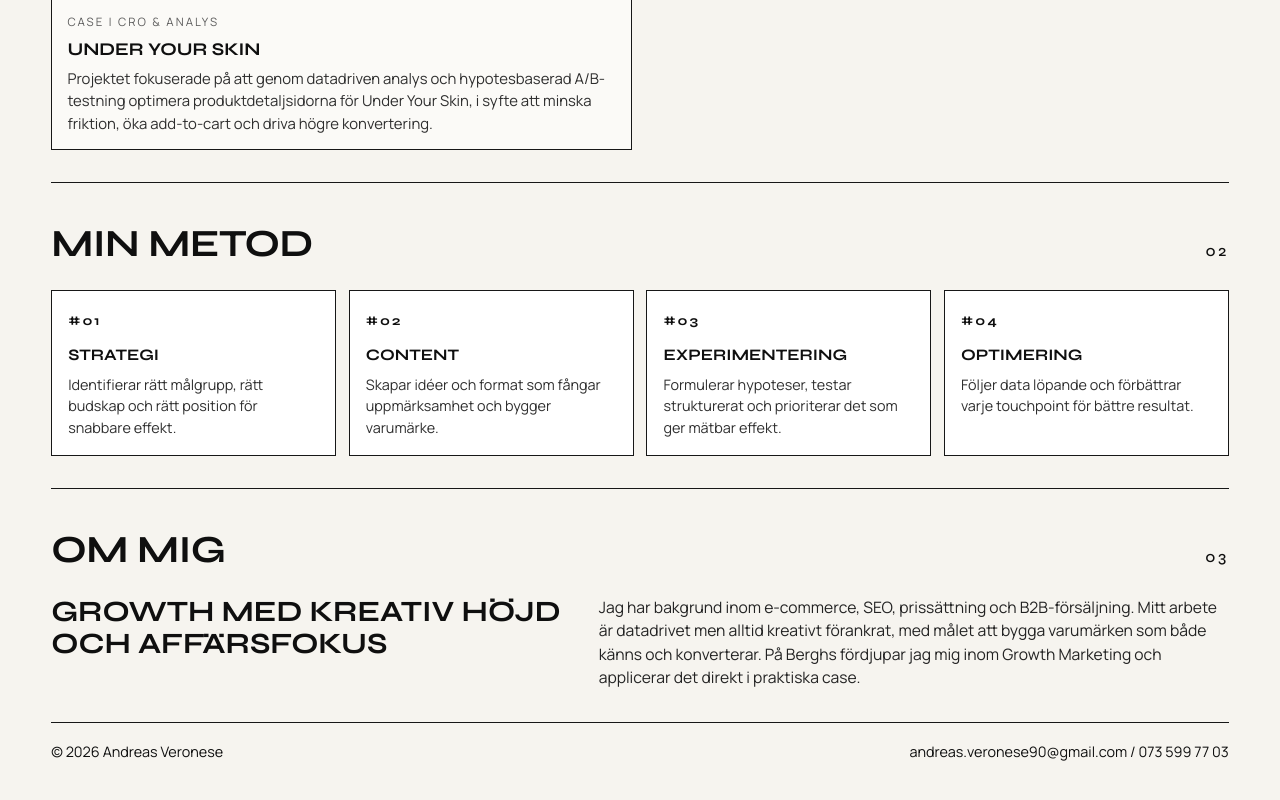
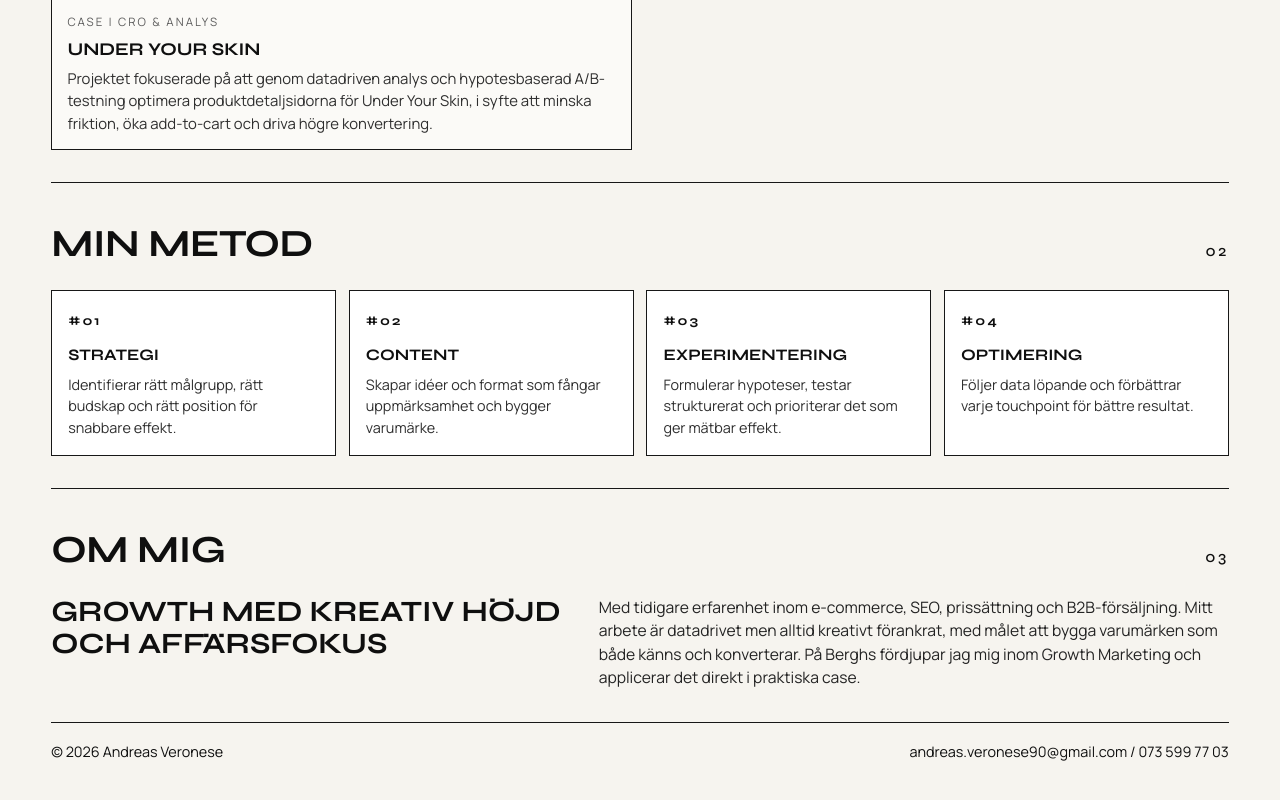
Before and after one commit to andreasveronese/andreasveronese.github.io, a browser extension: page index.html in a window 1280 px wide. Shown: the part 2205-3005 px from the top of the page. Drawn offline with Linux system fonts and the light colour scheme.

Commit message:
ändrad text längst ner

```diff
--- a/index.html
+++ b/index.html
@@ -475,7 +475,7 @@
       <div class="about">
         <h3>Growth med kreativ höjd och affärsfokus</h3>
         <p>
-          Jag har bakgrund inom e-commerce, SEO, prissättning och B2B-försäljning.
+          Med tidigare erfarenhet inom e-commerce, SEO, prissättning och B2B-försäljning.
           Mitt arbete är datadrivet men alltid kreativt förankrat, med målet att bygga varumärken
           som både känns och konverterar. På Berghs fördjupar jag mig inom Growth Marketing och
           applicerar det direkt i praktiska case.
```
